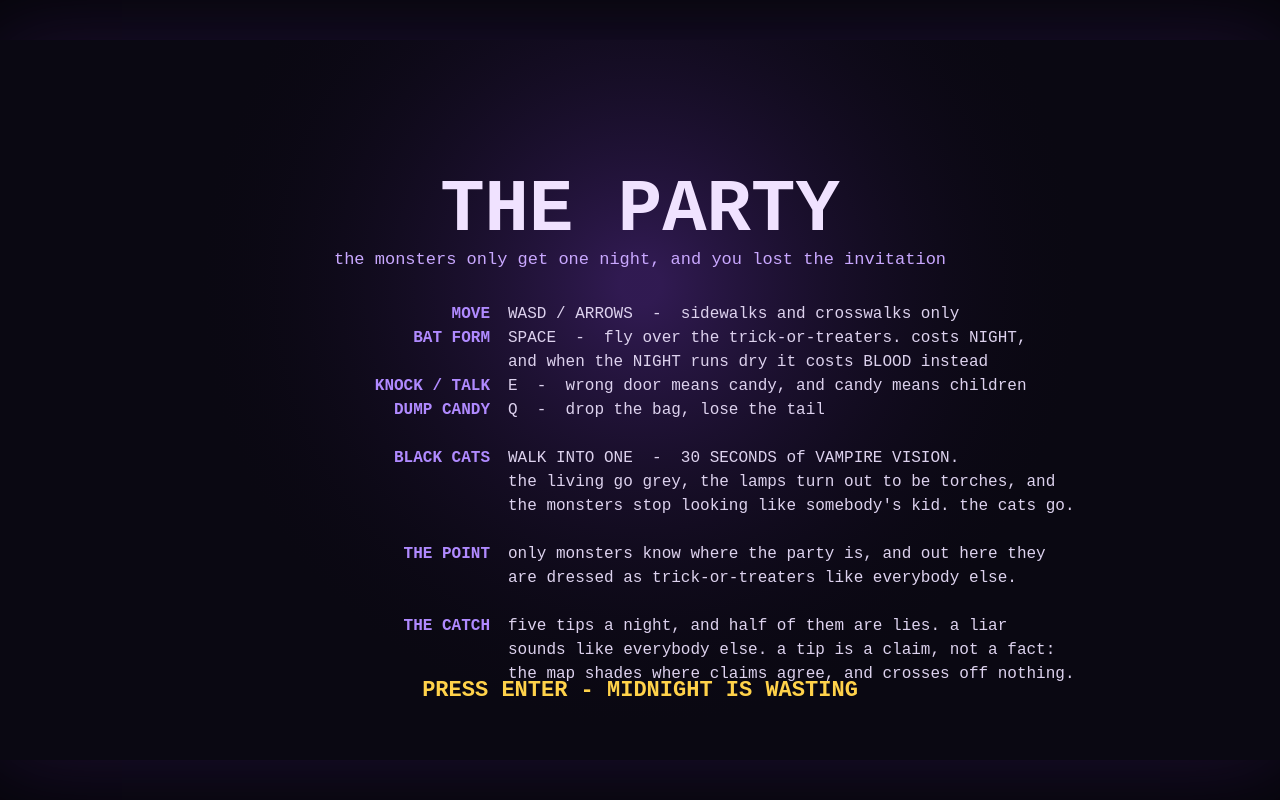
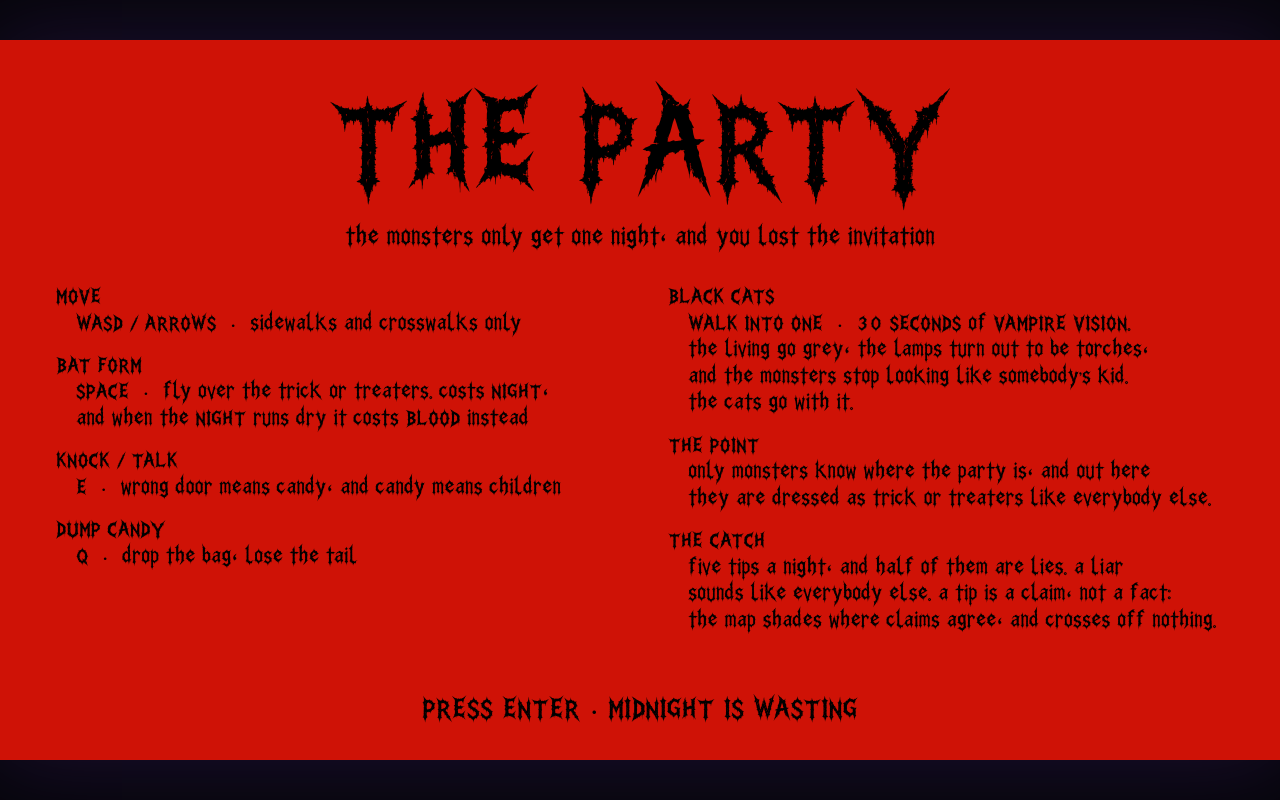
Before and after one commit to chris-redfield/the-party, a plain HTML site: page dev-harness.html in a window 1280 px wide. Drawn offline with Linux system fonts and the light colour scheme.

Commit message:
fix starting screen

```diff
--- a/dev-harness.html
+++ b/dev-harness.html
@@ -1,4 +1,4 @@
-<!doctype html><html><head><meta charset="utf-8"><link rel="stylesheet" href="css/style.css"></head>
+<!doctype html><html><head><meta charset="utf-8"><link rel="stylesheet" href="css/style.css"><link rel="preload" href="assets/deathly/Font1.otf" as="font" type="font/otf" crossorigin></head>
 <body><div id="frame"><canvas id="game"></canvas></div>
 <pre id="err" style="position:fixed;top:0;left:0;color:#f66;font:12px monospace;background:#000c;z-index:9;max-width:100%;white-space:pre-wrap"></pre>
 <script>
--- a/src/deathtype.js
+++ b/src/deathtype.js
@@ -16,11 +16,18 @@ const URL = 'assets/deathly/Font1.otf';
 const SCALE = 1;             // measured at 100px: cap 87, H 49.7 wide
 
 let ready = false;
+let settled = false;
 
 /**
  * Pulled in over the FontFace API rather than declared in the stylesheet, so
  * there is a promise to wait on: canvas text does not re-draw itself when a
  * font turns up late, it just silently sets in the fallback and stays there.
+ * On a screen that redraws every frame it does correct itself - which is
+ * worse, not better, because what you see is the title card set in Times for
+ * a moment and then jumping into the real face.  So the title card waits, and
+ * `settled` is what it waits on: **it is true when the face has arrived AND
+ * when it is never going to**, so a missing font costs a moment and then sets
+ * in the fallback rather than leaving a blank red screen for ever.
  */
 export async function loadDeathFonts() {
   try {
@@ -30,10 +37,13 @@ export async function loadDeathFonts() {
     ready = true;
   } catch (e) {
     console.warn(`death type: ${URL} did not load`, e);
+  } finally {
+    settled = true;
   }
 }
 
 export const deathFontsReady = () => ready;
+export const deathFontsSettled = () => settled;
 
 export function setDeathFont(ctx, size) {
   ctx.font = `${Math.round(size * SCALE)}px "${FAMILY}", "Times New Roman", serif`;
--- a/src/hud.js
+++ b/src/hud.js
@@ -7,7 +7,7 @@ import { DISTRICTS, blockAt } from './city.js';
 import { shortFact, cardFact, addressOf, claimedIds, FACT_KEYS } from './hints.js';
 // the red the cat's gift pours down the screen, which is the red you dry into
 import { BLOOD_RED } from './render.js';
-import { deathText, setDeathFont } from './deathtype.js';
+import { deathText, setDeathFont, deathFontsSettled } from './deathtype.js';
 
 const FONT = (px, bold = true) =>
   `${bold ? 'bold ' : ''}${px}px "Courier New", ui-monospace, monospace`;
@@ -518,58 +518,140 @@ export function drawPause(ctx) {
             VIEW_W / 2, VIEW_H / 2 + 88, 26);
 }
 
+// ---------------------------------------------------------------------------
+// The title card
+// ---------------------------------------------------------------------------
+// The same card the night ends on: flat blood red, edge to edge, and
+// everything on it cut out of that red in black, in the one face the game
+// owns.  It used to be the last screen still set in the HUD's mono over a
+// purple glow, which made the first thing anybody saw the one thing in the
+// game that did not look like the game.
+//
+// **Nothing on it is a fixed size.**  The word is fitted to the width it is
+// allowed, and the block of instructions is fitted to whatever room is left
+// between the tagline and the ENTER line - measured, not guessed - so editing
+// the lines below cannot push anything off the bottom of the screen or out
+// past the right-hand edge.  Add a line and the whole block gets slightly
+// smaller; take the longest one out and it gets slightly bigger.  The numbers
+// underneath are where the card is laid out, and they are the only things to
+// touch when it wants moving.
+//
+// One thing the face decides for us: **its hyphen sits on the baseline**, so
+// `A - B` sets as `A _ B` and reads as an underscore.  Every dash on this card
+// is a middle dot instead, and the two hyphenated words went to `trick or
+// treaters`, which is the one place the typeface got a say in the writing.
+// (The pause card still has its dashes, and they have the same problem.)
+const TITLE_W = 620;                    // how wide the word may get
+const TITLE_TOP = 40;                   // air above the tips of the letters
+const TAG_SIZE = 25, TAG_GAP = 46;      // the line under it, and its drop
+const COL_W = 556;                      // each block's width
+const COL_L = 56, COL_R = VIEW_W - 56 - COL_W;
+const BODY_GAP = 58;                    // between the tagline and the blocks
+const BODY_FOOT = 58;                   // and the air kept over the ENTER line
+const BODY_MAX = 28;                    // never bigger than this, however few
+const BODY_PITCH = 1.2;                 // line spacing, as a fraction of size
+const BODY_SPLIT = 0.6;                 // the gap between one entry and the next
+const BODY_INDENT = 0.9;                // how far the lines sit under their key
+const ENTER_SIZE = 30, ENTER_BASE = VIEW_H - 38;
+
+// Two blocks: what you do on the left, what is going on out there on the
+// right.  A key stands at the block's own edge and its lines are indented
+// under it - the mono card put the key in a column of its own down the middle
+// of the screen, which there is no room for once there are two of them.
+const TITLE_LEFT = [
+  ['MOVE', ['WASD / ARROWS  \u00b7  sidewalks and crosswalks only']],
+  ['BAT FORM', ['SPACE  \u00b7  fly over the trick or treaters. costs NIGHT,',
+                'and when the NIGHT runs dry it costs BLOOD instead']],
+  ['KNOCK / TALK', ['E  \u00b7  wrong door means candy, and candy means children']],
+  ['DUMP CANDY', ['Q  \u00b7  drop the bag, lose the tail']],
+];
+const TITLE_RIGHT = [
+  ['BLACK CATS', [`WALK INTO ONE  \u00b7  ${VISION_SECONDS} SECONDS of VAMPIRE VISION.`,
+                  'the living go grey, the lamps turn out to be torches,',
+                  'and the monsters stop looking like somebody\'s kid.',
+                  'the cats go with it.']],
+  ['THE POINT', ['only monsters know where the party is, and out here',
+                 'they are dressed as trick or treaters like everybody else.']],
+  ['THE CATCH', ['five tips a night, and half of them are lies. a liar',
+                 'sounds like everybody else. a tip is a claim, not a fact:',
+                 'the map shades where claims agree, and crosses off nothing.']],
+];
+
+/** The biggest `start` will go without `text` running past `maxW`. */
+function fitTo(ctx, text, maxW, start) {
+  setDeathFont(ctx, start);
+  const w = ctx.measureText(text).width;
+  return w > maxW ? start * (maxW / w) : start;
+}
+
 export function drawTitle(ctx, t) {
-  ctx.fillStyle = '#0a0812';
+  ctx.fillStyle = BLOOD_RED;
   ctx.fillRect(0, 0, VIEW_W, VIEW_H);
-  const g = ctx.createRadialGradient(VIEW_W / 2, VIEW_H * 0.34, 20, VIEW_W / 2, VIEW_H * 0.34, 480);
-  g.addColorStop(0, 'rgba(120,60,200,0.35)');
-  g.addColorStop(1, 'transparent');
-  ctx.fillStyle = g;
-  ctx.fillRect(0, 0, VIEW_W, VIEW_H);
+  ctx.fillStyle = '#000000';
 
-  ctx.textAlign = 'center';
-  ctx.font = FONT(74);
-  ctx.fillStyle = '#f0e2ff';
-  ctx.fillText('THE PARTY', VIEW_W / 2, 190);
-  ctx.font = FONT(17, false);
-  ctx.fillStyle = '#c9a8ff';
-  ctx.fillText('the monsters only get one night, and you lost the invitation', VIEW_W / 2, 224);
+  // The red goes up straight away and the words wait for the face.  Every
+  // frame of this card is redrawn, so setting it before the font lands does
+  // not leave Times on the screen - it leaves Times on the screen for a
+  // moment and then snaps into the real face, which is the sort of thing you
+  // cannot un-see once you have seen it.  A flat red field for the same
+  // moment reads as the card arriving.  See deathFontsSettled(): this waits
+  // on the answer, not on success, so a font that never comes still gets its
+  // card, in whatever the fallback is.
+  if (!deathFontsSettled()) return;
 
-  const lines = [
-    ['MOVE', 'WASD / ARROWS  -  sidewalks and crosswalks only'],
-    ['BAT FORM', 'SPACE  -  fly over the trick-or-treaters. costs NIGHT,'],
-    ['', 'and when the NIGHT runs dry it costs BLOOD instead'],
-    ['KNOCK / TALK', 'E  -  wrong door means candy, and candy means children'],
-    ['DUMP CANDY', 'Q  -  drop the bag, lose the tail'],
-    ['', ''],
-    ['BLACK CATS', `WALK INTO ONE  -  ${VISION_SECONDS} SECONDS of VAMPIRE VISION.`],
-    ['', 'the living go grey, the lamps turn out to be torches, and'],
-    ['', 'the monsters stop looking like somebody\'s kid. the cats go.'],
-    ['', ''],
-    ['THE POINT', 'only monsters know where the party is, and out here they'],
-    ['', 'are dressed as trick-or-treaters like everybody else.'],
-    ['', ''],
-    ['THE CATCH', 'five tips a night, and half of them are lies. a liar'],
-    ['', 'sounds like everybody else. a tip is a claim, not a fact:'],
-    ['', 'the map shades where claims agree, and crosses off nothing.'],
-  ];
-  ctx.font = FONT(16);
-  let y = 278;
-  for (const [k, v] of lines) {
-    ctx.textAlign = 'right';
-    ctx.fillStyle = '#b08aff';
-    ctx.fillText(k, VIEW_W / 2 - 150, y);
-    ctx.textAlign = 'left';
-    ctx.fillStyle = '#ddd2ee';
-    ctx.font = FONT(16, false);
-    ctx.fillText(v, VIEW_W / 2 - 132, y);
-    ctx.font = FONT(16);
-    y += 24;
+  // The word is hung off the top of its own ink rather than off a baseline
+  // somebody guessed: this face throws spikes well above its cap height, and
+  // a baseline that looks right at one size shaves the tips off at the next.
+  const big = fitTo(ctx, 'THE PARTY', TITLE_W, 170);
+  setDeathFont(ctx, big);
+  const asc = ctx.measureText('THE PARTY').actualBoundingBoxAscent || big * 0.95;
+  const titleBase = TITLE_TOP + asc;
+  deathText(ctx, 'THE PARTY', MID, titleBase, big);
+
+  const tag = 'the monsters only get one night, and you lost the invitation';
+  const tagBase = titleBase + TAG_GAP;
+  deathText(ctx, tag, MID, tagBase, fitTo(ctx, tag, VIEW_W - 120, TAG_SIZE));
+
+  // everything below the tagline is measured off it, so the card cannot close
+  // up on itself when the word above changes size
+  const top = tagBase + BODY_GAP, bottom = ENTER_BASE - BODY_FOOT;
+
+  // One size for both blocks, and it is whichever is smaller: the size at
+  // which the longest line still fits its block, or the size at which the
+  // taller block still fits the height.  Both blocks take it, so the two read
+  // as one card rather than as two.
+  let size = BODY_MAX;
+  for (const [key, lines] of [...TITLE_LEFT, ...TITLE_RIGHT]) {
+    size = Math.min(size, fitTo(ctx, key, COL_W, BODY_MAX));
+    for (const l of lines) {
+      size = Math.min(size, fitTo(ctx, l, COL_W - BODY_MAX * BODY_INDENT, BODY_MAX));
+    }
   }
-  ctx.textAlign = 'center';
-  ctx.font = FONT(22);
-  ctx.fillStyle = Math.floor(t * 2) % 2 ? '#ffd24a' : '#a07ad8';
-  ctx.fillText('PRESS ENTER - MIDNIGHT IS WASTING', VIEW_W / 2, VIEW_H - 64);
+  const steps = (block) => block.reduce((n, [, l]) => n + 1 + l.length + BODY_SPLIT, 0)
+    - BODY_SPLIT - 1;
+  size = Math.min(size, (bottom - top) / (Math.max(steps(TITLE_LEFT), steps(TITLE_RIGHT)) * BODY_PITCH));
+
+  const block = (entries, x) => {
+    let y = top;
+    for (const [key, lines] of entries) {
+      deathText(ctx, key, x, y, size, 'left');
+      y += size * BODY_PITCH;
+      for (const l of lines) {
+        deathText(ctx, l, x + size * BODY_INDENT, y, size, 'left');
+        y += size * BODY_PITCH;
+      }
+      y += size * BODY_PITCH * BODY_SPLIT;
+    }
+  };
+  block(TITLE_LEFT, COL_L);
+  block(TITLE_RIGHT, COL_R);
+
+  // It blinks by being there and then not being there, which is how the end
+  // card's line blinks.  Two colours taking turns was the mono card's trick
+  // and there is only one colour on this one.
+  if (Math.floor(t * 2) % 2) {
+    deathText(ctx, 'PRESS ENTER \u00b7 MIDNIGHT IS WASTING', MID, ENTER_BASE, ENTER_SIZE);
+  }
 }
 
 // Every night ends on the same card now - the two ways of losing and the one
```
Also changed, not shown: index.html (+3 -0 lines), README.md.
